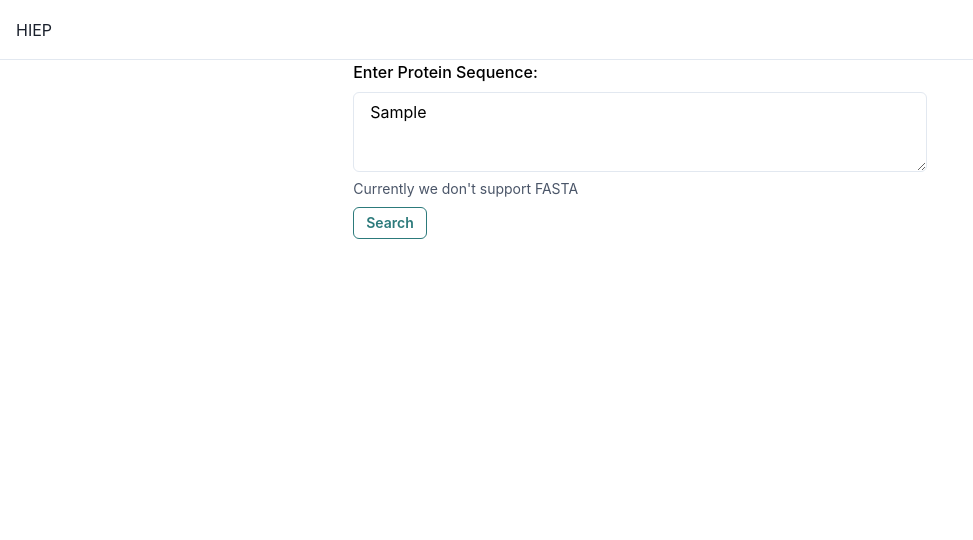
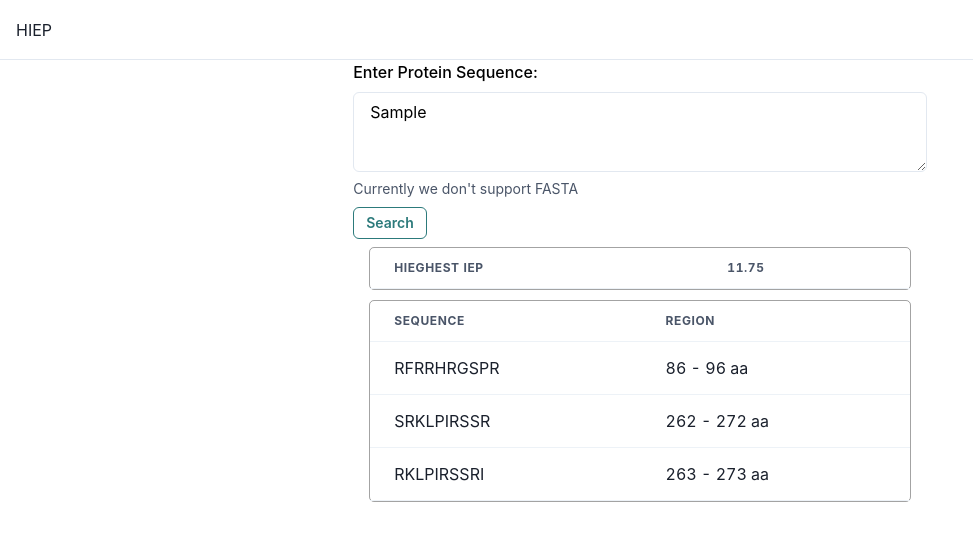
Before and after one commit to Ruhshan/hiep, a React (Vite) app in the folder frontend/: page / in a window 1280 px wide. Both pictures are taken after typing "Sample" into the empty fields and a click on the button "Search". Shown: the top 540 px of the page, without its empty margins (0-973 px from the left). Built offline with nearby package versions, Linux system fonts and the light colour scheme.

Commit message:
Add hiep result component

```diff
--- a/frontend/src/components/Analyzer.tsx
+++ b/frontend/src/components/Analyzer.tsx
@@ -9,14 +9,18 @@ import {
     Button, Spacer
 } from '@chakra-ui/react';
 import React from 'react';
+import CalculateHiepService from '../service/CalculateHiepService';
+import ApiResult from '../domains/ApiResult';
+import HiepResult from './HiepResult';
 
 export function Analyzer() {
     const [seq, setSeq] = React.useState('');
     const [invalidInput, setInvalidInput] = React.useState(false);
+    const [apiResult, setApiResult] = React.useState<ApiResult>({} as ApiResult);
 
     const handleInputChange = (e) => {
-        console.log(isSequenceValid(e.target.value));
         if (isSequenceValid(e.target.value)) {
+            setSeq(e.target.value)
             setInvalidInput(false);
         } else {
             setInvalidInput(true);
@@ -24,8 +28,15 @@ export function Analyzer() {
     };
 
     function isSequenceValid(sequence: string): boolean {
+        sequence = sequence.trim().replace(/\n|\r/g, '')
         const regex = /^[ACDEFGHIKLMNPQRSTVWY]+$/i;
         return regex.test(sequence);
+    }
+
+    const performSearch = async () => {
+        const res:ApiResult = await CalculateHiepService.calculate(seq)
+
+        setApiResult(res)
     }
 
     return (
@@ -43,11 +54,14 @@ export function Analyzer() {
                 </FormControl>
 
                 <div style={{'marginTop':'10px'}}>
-                    <Button colorScheme='teal' variant='outline' size='sm'>
+                    <Button colorScheme='teal' variant='outline' size='sm' onClick={performSearch} isDisabled={invalidInput}>
                         Search
                     </Button>
                 </div>
             </Container>
+            <Container>
+                <HiepResult apiResult={apiResult}></HiepResult>
+            </Container>
         </VStack>
     );
 }
--- /dev/null
+++ b/frontend/src/components/HiepResult.tsx
@@ -0,0 +1,51 @@
+import ApiResult from '../domains/ApiResult';
+import {Box, Container, Table, TableContainer, Tbody, Td, Th, Thead, Tr} from '@chakra-ui/react';
+
+interface Props {
+    apiResult: ApiResult;
+}
+
+function HiepResult(props: Props) {
+    const apiResult: ApiResult = props.apiResult;
+    return (
+        <Container>
+            {apiResult.results ? (<>
+                        <Box border="1px" borderRadius="5" borderColor="blackAlpha.500" marginBottom='10px'>
+                            <TableContainer>
+                                <Table variant="simple">
+                                    <Thead>
+                                        <Th>Hieghest IEP</Th>
+                                        <Th>{apiResult.highestIep}</Th>
+                                    </Thead>
+                                </Table>
+                            </TableContainer>
+                        </Box>
+                        <Box border="1px" borderRadius="5" borderColor="blackAlpha.500">
+                            <TableContainer>
+                                <Table variant="simple">
+                                    <Thead>
+                                        <Tr>
+                                            <Th>Sequence</Th>
+                                            <Th>Region</Th>
+                                        </Tr>
+                                    </Thead>
+                                    <Tbody>
+                                        {apiResult.results.map((sequenceAndRegion, index) => (
+                                            <Tr key={index}>
+                                                <Td>{sequenceAndRegion.sequence}</Td>
+                                                <Td>{sequenceAndRegion.region}</Td>
+                                            </Tr>
+                                        ))}
+                                    </Tbody>
+
+                                </Table>
+                            </TableContainer>
+                        </Box>
+                    </>
+                )
+                : (<p></p>)}
+        </Container>
+    );
+}
+
+export default HiepResult;
--- a/frontend/src/service/CalculateHiepService.ts
+++ b/frontend/src/service/CalculateHiepService.ts
@@ -2,9 +2,29 @@ import ApiResult from '../domains/ApiResult';
 
 class CalculateHiepService {
     public static async calculate(sequence: string): Promise<ApiResult> {
-        const result = {} as ApiResult
+        const result = {'highestIep':11.75,
+            'results': [
+                {
+                    'sequence': 'RFRRHRGSPR',
+                    'region': '86 - 96 aa'
+
+                },
+                {
+                    'sequence': 'SRKLPIRSSR',
+                    'region': '262 - 272 aa'
+
+                },
+                {
+                    'sequence': 'RKLPIRSSRI',
+                    'region': '263 - 273 aa'
+
+                }
+            ]
+        } as ApiResult
 
         return new Promise<ApiResult>(resolve => resolve(result));
 
     }
 }
+
+export default CalculateHiepService
```
